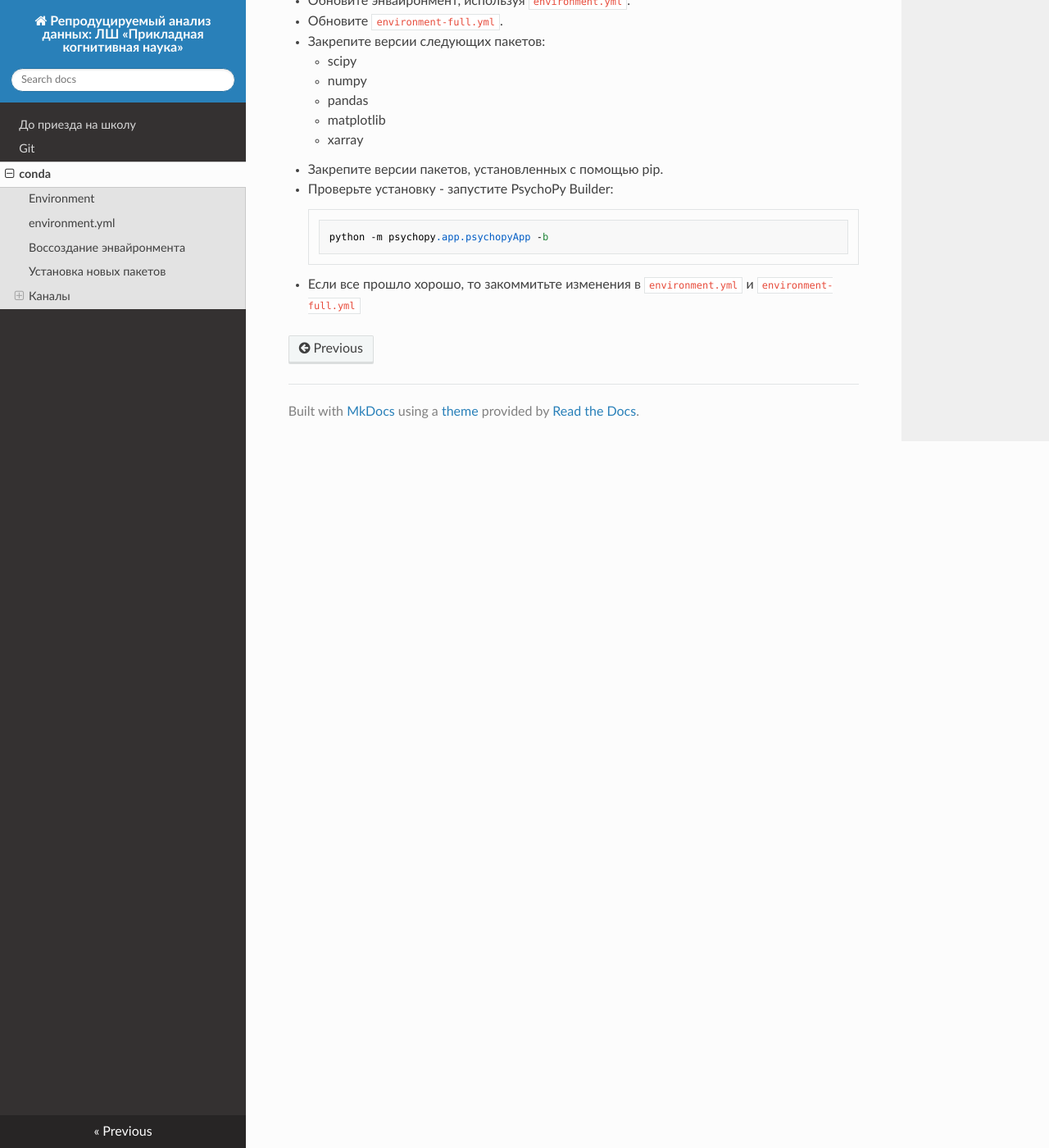
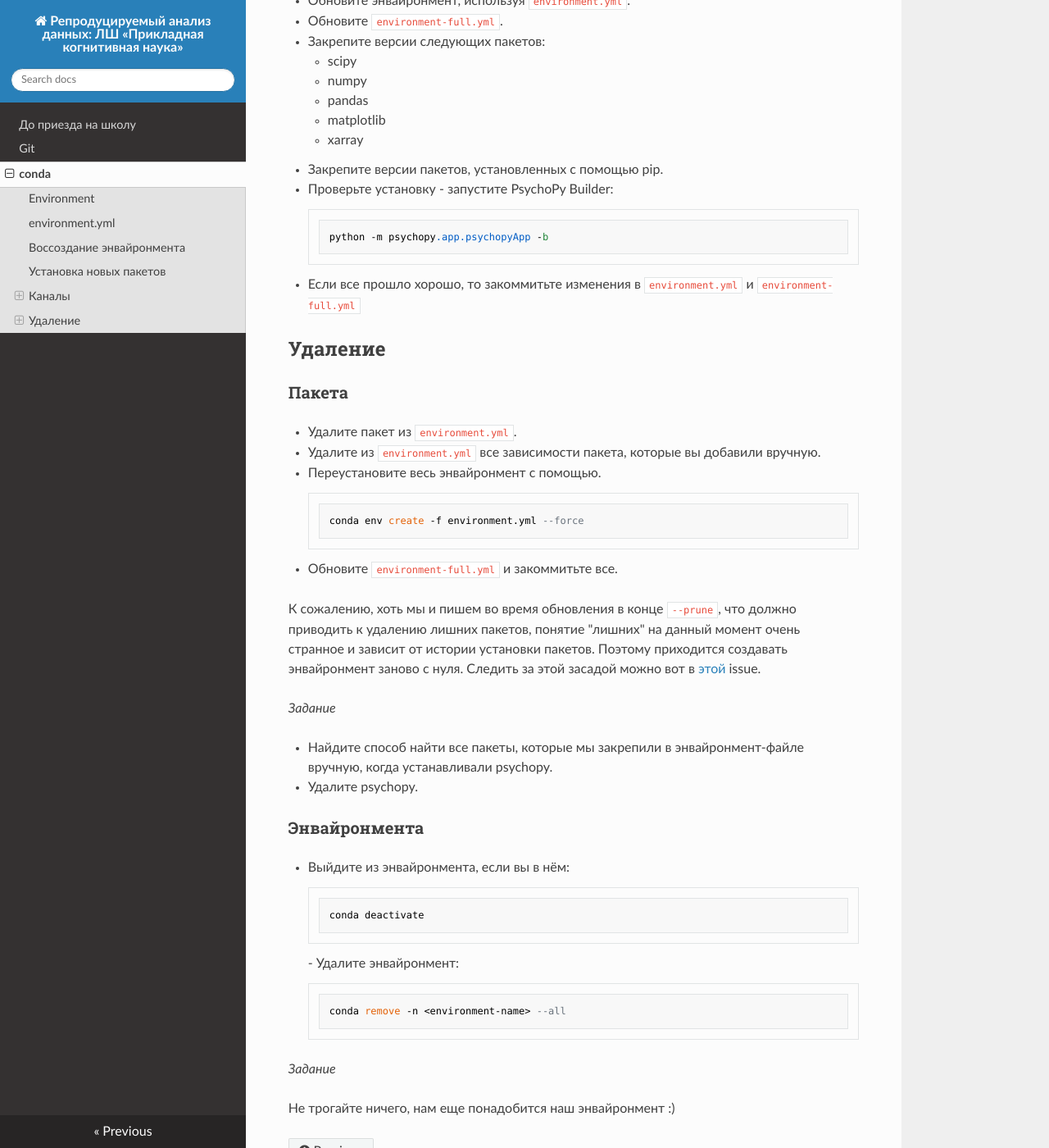
Before and after one commit to kalenkovich/reproducible-data-analysis, an MkDocs documentation site: the page built from website/docs/2_conda.md, in a window 1280 px wide and 1400 px high, scrolled down 8562 px. Shown: the whole window at 82% size. Built offline with MkDocs 1.6.1, drawn with Linux system fonts in a browser that asks for light colours; nearby versions of some CDN libraries.

Commit message:
add package/env removal instructions

````diff
--- a/website/docs/2_conda.md
+++ b/website/docs/2_conda.md
@@ -341,3 +341,43 @@ dependencies:
 	```
 
 - Если все прошло хорошо, то закоммитьте изменения в `environment.yml` и `environment-full.yml`
+
+## Удаление
+
+### Пакета
+
+- Удалите пакет из `environment.yml`.
+- Удалите из `environment.yml` все зависимости пакета, которые вы добавили вручную.
+- Переустановите весь энвайронмент с помощью.
+
+	```bash
+	conda env create -f environment.yml --force
+	```
+
+- Обновите `environment-full.yml` и закоммитьте все.
+
+К сожалению, хоть мы и пишем во время обновления в конце `--prune`, что должно приводить к удалению лишних пакетов, понятие "лишних" на данный момент очень странное и зависит от истории установки пакетов.
+Поэтому приходится создавать энвайронмент заново с нуля.
+Следить за этой засадой можно вот в [этой](https://github.com/conda/conda/issues/7279) issue.
+
+*Задание*
+
+- Найдите способ найти все пакеты, которые мы закрепили в энвайронмент-файле вручную, когда устанавливали psychopy.
+- Удалите psychopy.
+
+### Энвайронмента
+
+- Выйдите из энвайронмента, если вы в нём:
+
+	```bash
+	conda deactivate
+	```
+- Удалите энвайронмент:
+
+	```bash
+	conda remove -n <environment-name> --all
+	```
+
+*Задание*
+
+Не трогайте ничего, нам еще понадобится наш энвайронмент :)
````
